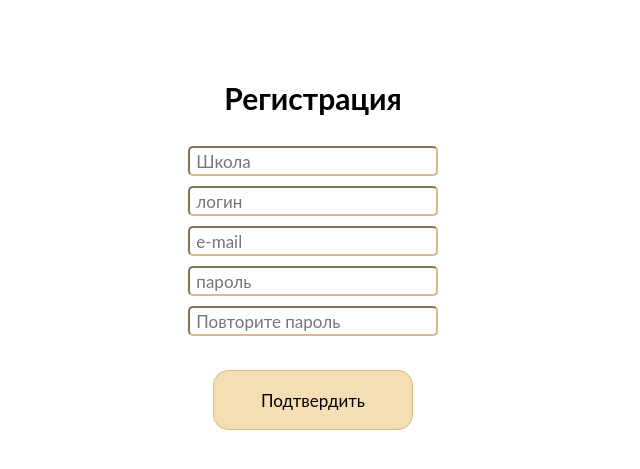
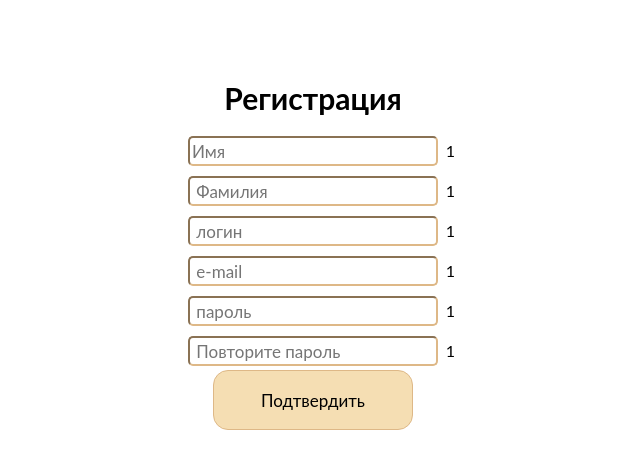
Before and after one commit to DigitalSamuraiDTM/first_web_with_Django, a Django app: page /main/register/ in a window 1280 px wide. Shown: the top 469 px of the page, without its empty margins (327-967 px from the left). Run offline with Django 3.2, Linux system fonts and the light colour scheme; some libraries are stand-ins or nearby versions.

Commit message:
font-size,html

```diff
--- a/subs/static/subs/other_style.css
+++ b/subs/static/subs/other_style.css
@@ -294,7 +294,7 @@
     border: 1px;
 }
 
-#user_login, #e_mail, #input_school, #password, #repeat_password, #e_mail_log, #password_log{
+#user_login, #e_mail, #input_Fname,#input_Lname, #password, #repeat_password, #login_log, #password_log{
     position: relative;
     height: 30px;
     width: 250px;
@@ -305,6 +305,9 @@
     font-size: 17px;
 }
 
+#input_Fname{
+    bottom: 10px;
+}
 #password_log{
     top: 15px;
 }
@@ -334,7 +337,7 @@
 #check_input_register{
     position: absolute;
     left:76%;
-    top: 227px;
+    top: 225px;
     margin-right: 50%;
     transform: translate(-50%,-50%);
     width: 400px;
@@ -344,23 +347,26 @@
 
 #true_login{
     position: absolute;
-    top: 48px;
+    top: 80px;
 }
 #true_mail{
     position: absolute;
-    top: 88px;
+    top: 120px;
 }
 #true_password{
-    top: 129px;
+    top: 160px;
     position: absolute;
 }
 #true_repeat_password{
     position: absolute;
-    top: 169px;
+    top: 200px;
 }
-#true_school{
+#true_Lname{
     position: absolute;
-    top: 8px;
+    top: 40px;
+}
+#true_Fname{
+    bottom: 1px;
 }
 
 #submit_button{
--- a/subs/static/subs/register_script.js
+++ b/subs/static/subs/register_script.js
@@ -1,6 +1,6 @@
-var good_login = false, good_mail = false, good_school = false, good_password = false, good_repeat_password = false,
- repeat_password_val='', password_val='', username='', school='',
- good_log_mail = false, good_log_password = false,  log_password = '';
+var good_login = false, good_mail = false, good_Lname = false,good_Fname = false, good_password = false, good_repeat_password = false,
+ repeat_password_val='', password_val='', username='', last_name='', first_name = '',
+ good_log_login = false, good_log_password = false,  log_password = '', log_login='';
 
 function check_name(){
     username = document.getElementById('user_login').value;
@@ -109,22 +109,36 @@ function check_len_password() {
     check_repeat_password()
 }
 
-function check_school() {
-    school = document.getElementById('input_school').value;
-    if (school.length==0){
-        document.getElementById('true_school').innerText='Заполните поле';
-        input_school.style.borderColor='red';
-        good_school = false;
+function check_Fname() {
+    first_name = document.getElementById('input_Fname').value;
+    if (first_name.length==0){
+        document.getElementById('true_Fname').innerText='Заполните поле';
+        input_Fname.style.borderColor='red';
+        good_Fname = false;
     } else{
-        document.getElementById('true_school').innerText='';
-        input_school.style.borderColor='lightgreen';
-        good_school = true;
+        document.getElementById('true_Fname').innerText='';
+        input_Fname.style.borderColor='lightgreen';
+        good_Fname = true;
+    }
+
+}
+
+function check_Lname() {
+    last_name = document.getElementById('input_Lname').value;
+    if (last_name.length==0){
+        document.getElementById('true_Lname').innerText='Заполните поле';
+        input_Lname.style.borderColor='red';
+        good_Lname = false;
+    } else{
+        document.getElementById('true_Lname').innerText='';
+        input_Lname.style.borderColor='lightgreen';
+        good_Lname = true;
     }
 
 }
 
 function check_submit() {
-    if (good_school==true && good_password==true && good_repeat_password==true && good_mail==true && good_login==true) {
+    if (good_Fname==true && good_Lname==true && good_password==true && good_repeat_password==true && good_mail==true && good_login==true) {
         return true;
     } else{
         alert('Вы что-то пропустили');
@@ -133,8 +147,9 @@ function check_submit() {
 }
 
 function submit_login() {
-    $(document).find('#e_mail_log').change();
-    if (good_log_mail==true && good_log_password==true){
+    check_log_login();
+    check_log_pas();
+    if (good_log_login==true && good_log_password==true){
         return true;
     } else{
         alert('Что-то пошло не так. Проверьте вводимые поля');
@@ -142,24 +157,6 @@ function submit_login() {
     }
 
 }
-
-$(document).ready(function () {
-    $('#e_mail_log').change(function () {
-        if ($(this).val() != '') {
-            var pattern = /^([a-z0-9_\.-])+@[a-z0-9-]+\.([a-z]{2,4}\.)?[a-z]{2,4}$/i;
-            if (pattern.test($(this).val())) {
-                $(this).css({'border-color':'lightgreen'});
-                good_log_mail = true;
-            } else {
-                $(this).css({'border': '2px solid #ff0000'});
-                good_log_mail = false;
-            }
-        } else {
-            $(this).css({'border': '2px solid #ff0000'});
-            good_log_mail = false;
-        }
-    });
-});
 
 function check_log_pas() {
     log_password = document.getElementById('password_log').value;
@@ -171,3 +168,14 @@ function check_log_pas() {
         good_log_password = true;
     }
 }
+
+function check_log_login() {
+    log_login = document.getElementById('login_log').value;
+    if (log_login.length == 0) {
+        good_log_login = false;
+        $('#login_log').css('border-color' , 'red');
+    } else{
+        $('#login_log').css('border-color' , 'lightgreen');
+        good_log_login= true;
+    }
+}
--- a/subs/templates/subs/login.html
+++ b/subs/templates/subs/login.html
@@ -1,4 +1,5 @@
 {% load static %}
+
 <html lang="en">
 <head>
     <meta charset="UTF-8">
@@ -11,11 +12,11 @@
 <body>
     <article>
         <form method="post" action="{% url 'login' %}" onsubmit="return submit_login()">
+            {% csrf_token %}
             <section id="register_block_1">
-            {% csrf_token %}
             <h1 id="registration_h1">Авторизация</h1>
 
-            <input type="text" name="e_mail_log" placeholder=" e-mail" aria-describedby="basic-addon1" id="e_mail_log">
+            <input type="text" name="login_log" placeholder="логин" aria-describedby="basic-addon1" id="login_log" onchange=check_log_login()>
 
             <input type="password" name="password_log" id="password_log"  placeholder=" пароль" aria-describedby="basic-addon1" onchange=check_log_pas()>
 
--- a/subs/templates/subs/register.html
+++ b/subs/templates/subs/register.html
@@ -19,23 +19,26 @@
             {% csrf_token %}
             <h1 id="registration_h1">Регистрация</h1>
 
-            <input type="text" name="school" placeholder=" Школа" aria-describedby="basic-addon1" id="input_school" onkeyup=check_school()>
+                <input type="text" name="first_name" placeholder="Имя" aria-describedby="basic-addon1" id="input_Fname" onchange=check_Fname()>
 
-            <input type="text" name="login" placeholder=" логин" aria-describedby="basic-addon1" id="user_login" onchange=check_name()>
+                <input type="text" name="last_name" placeholder=" Фамилия" aria-describedby="basic-addon1" id="input_Lname" onkeyup=check_Lname()>
 
-            <input type="text" name="mail" placeholder=" e-mail" aria-describedby="basic-addon1" id="e_mail">
+                <input type="text" name="login" placeholder=" логин" aria-describedby="basic-addon1" id="user_login" onchange=check_name()>
 
-            <input type="password" name="password" id="password"  placeholder=" пароль" aria-describedby="basic-addon1" onkeyup=check_len_password()>
+                <input type="text" name="mail" placeholder=" e-mail" aria-describedby="basic-addon1" id="e_mail">
 
-            <input type="password" name="repeat_password" placeholder=" Повторите пароль" id="repeat_password" aria-describedby="basic-addon1" onkeyup=check_repeat_password()>
+                <input type="password" name="password" id="password"  placeholder=" пароль" aria-describedby="basic-addon1" onkeyup=check_len_password()>
+
+                <input type="password" name="repeat_password" placeholder=" Повторите пароль" id="repeat_password" aria-describedby="basic-addon1" onkeyup=check_repeat_password()>
 
             </section>
             <section id="check_input_register">
-                <p id="true_school"></p>
-                <p id="true_login"></p>
-                <p id="true_mail"></p>
-                <p id="true_password"></p>
-                <p id="true_repeat_password"></p>
+                <p id="true_Fname">1</p>
+                <p id="true_Lname">1</p>
+                <p id="true_login">1</p>
+                <p id="true_mail">1</p>
+                <p id="true_password">1</p>
+                <p id="true_repeat_password">1</p>
             </section>
                 <section>
                     <input type="submit" value="Подтвердить" id="submit_button">
--- a/subs/views.py
+++ b/subs/views.py
@@ -1,6 +1,5 @@
 from django.shortcuts import render
 from django.http import HttpResponse, HttpResponseRedirect
-from .models import children
 from django.contrib.auth.models import User
 from django.contrib import auth
 
@@ -43,16 +42,16 @@ def zero(request):
 
 def signup(request):
     login = request.POST.get("login", False)
-    school = request.POST.get("school", False)
+    Lname = request.POST.get("last_name", False)
+    Fname = request.POST.get("first_name", False)
     mail = request.POST.get("mail", False)
     password = request.POST.get("password", False)
     repeat_password = request.POST.get("repeat_password", False)
 
     if password == repeat_password:
-        registr = User.objects.create_children(childrenname='Vasya', email='Vasya@list.ru', password='qwerty1234')
+        registr = User.objects.create_user(email=mail, username=login, password=password, first_name=Fname,
+                                           last_name=Lname)
         registr.save()
-        reg = children(school_name=school, children_name=login, e_mail=mail, password=password)
-        reg.save()
         return HttpResponseRedirect('/main')
     elif password != repeat_password:
         return HttpResponseRedirect('/')
@@ -60,7 +59,7 @@ def signup(request):
 
 def check_login(request):
     login = request.GET.get('login', False)
-    user = children.objects.values_list('children_name', flat=True)  # выборка значений столбца из базы данных
+    user = User.objects.values_list('username', flat=True)  # выборка значений столбца из базы данных
     if login not in user:
         return HttpResponse('good', content_type='text/html')
     else:
@@ -69,29 +68,21 @@ def check_login(request):
 
 def check_mail(request):
     mail = request.GET.get('mail', False)
-    children_mail = children.objects.values_list('e_mail', flat=True)
-    if mail not in children_mail:
+    user_mail = User.objects.values_list('email', flat=True)
+    if mail not in user_mail:
         return HttpResponse('good', content_type='text/html')
     else:
         return HttpResponse('bad', content_type='text/html')
 
 
 def login_user(request):
-    mail = request.POST.get('e_mail_log', False)
+    login = request.POST.get('login_log', False)
     password = request.POST.get('password_log', False)
-    mass = (children.objects.filter(e_mail=mail).value())
-    pas = (list((mass[0]).values()))[4]
-    login = (list((mass[0]).values()))[2]
-    if pas == password:
-        print(login,pas)
-        user = auth.authenticate(username=login, password=pas)
+    user = auth.authenticate(username=login, password=password)
+    if user is not None:
+        auth.login(request, user)
         print(user)
-        if user is not None:
-            print('Авторизация прошла')
-            auth.login(request,user)
-            return HttpResponseRedirect('/main/')
-        else:
-            print('сработало иначе')
-            return HttpResponseRedirect('/main/login/')
+        return HttpResponseRedirect('/main/')
     else:
+        print('сработало иначе')
         return HttpResponseRedirect('/main/login/')
```
Also changed, not shown: subs/templates/subs/index.html (+5 -2 lines), db.sqlite3.
